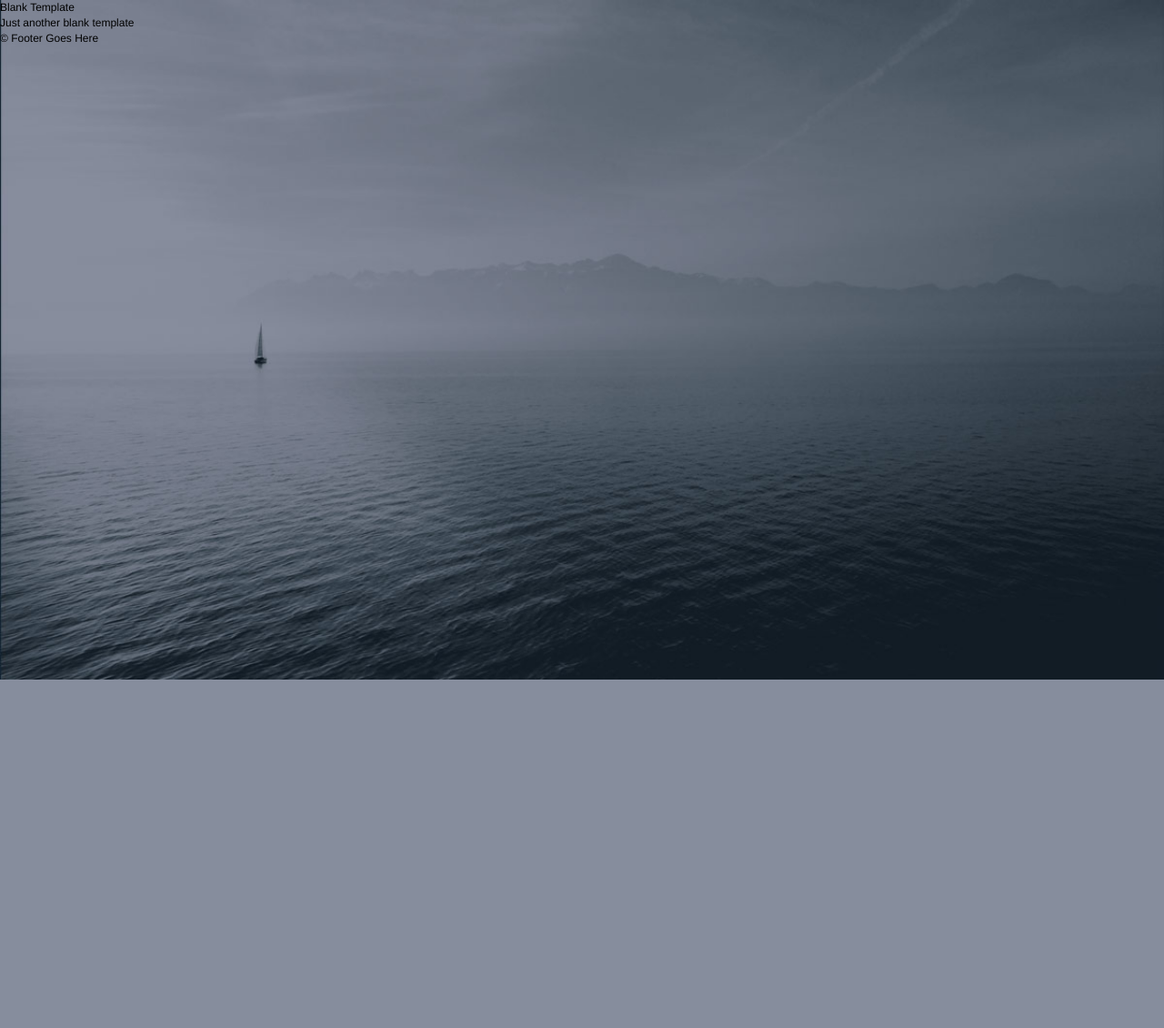
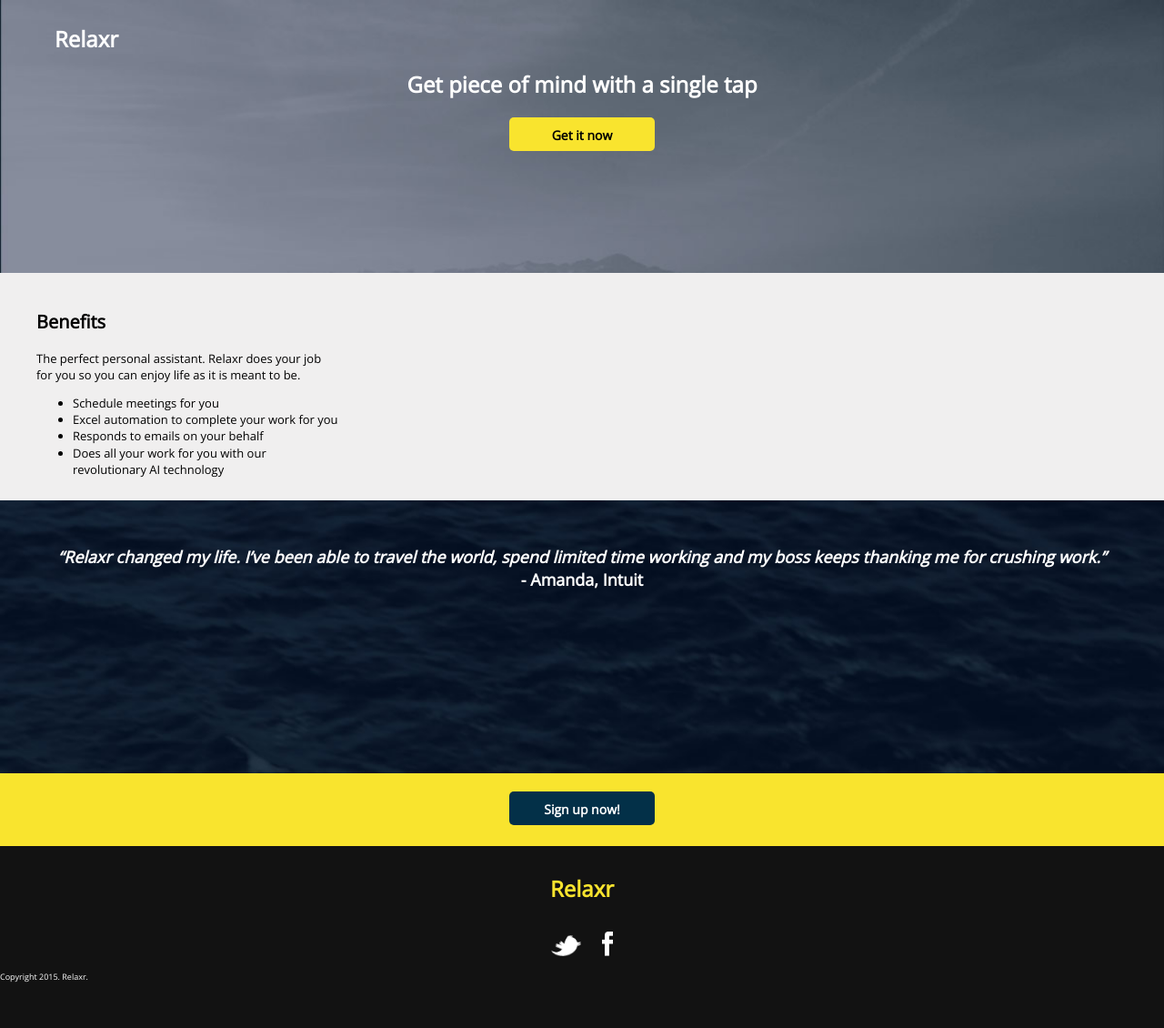
Before and after one commit to PariBilimoria/ga-fewd-19-assignment-2, a plain HTML site: page starter-code/index.html in a window 1280 px wide. Shown: the whole page at 91% size. Before the commit the page ends 800 px from the top, so only its background shows below. Drawn offline with nearby package versions, Linux system fonts and the light colour scheme.

Commit message:
second commit

```diff
--- a/starter-code/css/style.css
+++ b/starter-code/css/style.css
@@ -10,14 +10,21 @@ Developer @GA in NYC
 /* SETUP
 /*******************************************/
 
+
 /* Box Model Hack */
+
 * {
-     -moz-box-sizing: border-box; /* Firexfox */
-     -webkit-box-sizing: border-box; /* Safari/Chrome/iOS/Android */
-     box-sizing: border-box; /* IE */
+    -moz-box-sizing: border-box;
+    /* Firexfox */
+    -webkit-box-sizing: border-box;
+    /* Safari/Chrome/iOS/Android */
+    box-sizing: border-box;
+    /* IE */
 }
 
+
 /* Clear fix hack */
+
 .clearfix:after {
     content: ".";
     display: block;
@@ -33,13 +40,16 @@ Developer @GA in NYC
 
 .alignright {
     float: right;
-  padding: 0 0 10px 10px; /* note the padding around a right floated image */
+    padding: 0 0 10px 10px;
+    /* note the padding around a right floated image */
 }
 
 .alignleft {
     float: left;
-  padding: 0 10px 10px 0; /* note the padding around a left floated image */
+    padding: 0 10px 10px 0;
+    /* note the padding around a left floated image */
 }
+
 
 /******************************************
 /* BASE STYLES
@@ -49,9 +59,7 @@ body {
     color: #000;
     font-size: 12px;
     line-height: 1.4;
-     font-family: Helvetica, Arial, sans-serif;
-     background: url(../images/header_bg.jpg) no-repeat center top rgb(134,141,157);
-      background-size: cover;
+    font-family: 'Open Sans', sans-serif;
 }
 
 
@@ -59,21 +67,199 @@ body {
 /* LAYOUT
 /*******************************************/
 
+
 /* Center the container */
-#container {
-  width: 100%;
-  margin: auto;
-  height: 500px;
+
+html {
+    box-sizing: border-box;
+}
+
+*,
+*:before,
+*:after {
+    box-sizing: inherit;
+}
+
+header {
+    height: 300px;
+    background: url(../images/header_bg.jpg) no-repeat center top rgb(134, 141, 157);
+    background-size: cover;
+    padding: 60px;
+    padding-top: 10px;
+}
+
+.button1 {
+    color: black;
+    text-decoration: none;
+    font-size: 14px;
+    font-weight: bolder;
+    border: 1px;
+    border-radius: 5px;
+    background: #f9e42e;
+    height: 37px;
+    width: 160px;
+    padding: 10px;
+    text-align: center;
+    display: block;
+}
+
+header a {
+    margin: 0 auto;
 
 }
 
-header {
+.container2 {
+    height: 250px;
+    background-color: #f0efef;
+    padding: 40px;
+}
+
+.container3 {
+    height: 300px;
+    background: url(../images/testimonial_bg.jpg) no-repeat center top rgb(134, 141, 157);
+    background-size: cover;
+}
+
+.container4 {
+    height: 80px;
+    background-color: #f9e42e;
+    padding: 20px;
 
 }
 
-footer {
+.container4 a {
+    margin: 0 auto;
 
 }
+
+.button2 {
+    color: white;
+    text-decoration: none;
+    font-size: 14px;
+    font-weight: bolder;
+    border: 1px;
+    border-radius: 5px;
+    background: #033048;
+    height: 37px;
+    width: 160px;
+    padding: 10px;
+    text-align: center;
+    display: block;
+    margin: 2px;
+}
+
+
+footer {
+    background: #121212;
+    height: 200px;
+    clear: both;
+    margin-top: 0px;
+    margin:
+}
+
+h1 {
+    font-size: 24px;
+    color: white;
+    font-weight: bolder;
+}
+
+h2 {
+    font-size: 24px;
+    margin-top: 0;
+    font-weight: bold;
+}
+
+.gpom {
+    color: white;
+    text-align: center;
+}
+
+.benefits {
+    font-size: 20px;
+    color: black;
+    text-align: left;
+}
+
+
+p {
+    font-size: 13px;
+    color: white;
+    margin-top: 0;
+    font-weight: lighter;
+}
+
+.benefitsp {
+    color: black;
+}
+
+.quote {
+    text-align: center;
+    padding: 50px;
+    font-size: 18px;
+    font-style: italic;
+    font-weight: bold;
+}
+
+.footertxt {
+    font-size: 13px;
+    font-family: Open Sans;
+    color: white;
+}
+
+img {
+    margin: 10px;
+    display: inline;
+    position: static;
+    top: 10px;
+    left: 500px;
+}
+
+.twitter {
+    height: 23px;
+    width: 33px;
+}
+
+.facebook {
+    height: 27px;
+    width: 12px;
+}
+
+
+.footer {
+    color: white;
+    text-align: center;
+    padding-top: 30px;
+    color: #f9e42e;
+    font-weight: bolder;
+
+
+}
+
+li {
+    list-style: disc;
+    font-weight: lighter;
+    font-size: 13px;
+}
+
+nav {
+    text-align: center;
+}
+
+small {
+    text-align: center;
+    color: white;
+    font-size: 9px;
+}
+
+.container {
+    margin: 0 auto;
+    width: 100%;
+}
+
+strong {
+    font-style: normal;
+}
+
 
 /******************************************
 /* ADDITIONAL STYLES
--- a/starter-code/index.html
+++ b/starter-code/index.html
@@ -1,26 +1,66 @@
 <!DOCTYPE html>
 <html lang="en">
+
 <head>
     <meta charset="utf-8">
     <meta name="description" content="Your description goes here">
     <meta name="keywords" content="one, two, three">
 
-		<title>Blank Template</title>
+    <title>Rexalr</title>
+    <link href='https://fonts.googleapis.com/css?family=Open+Sans' rel='stylesheet' type='text/css'>
 
     <!-- external CSS link -->
     <link rel="stylesheet" href="css/reset.css">
+    <link rel="stylesheet" href="css/normalize.css">
     <link rel="stylesheet" href="css/style.css">
 
 </head>
+
 <body>
-		<div id="container">
+    <div class="container1">
         <header>
-				<h1>Blank Template</h1>
-				<h2>Just another blank template</h2>
+            <h1>Relaxr</h1>
+            <h2 class="gpom">Get piece of mind with a single tap</h2>
+            <div>
+                <a class="button1" href="www.getitnow.com">Get it now</a>
+            </div>
         </header>
+    </div>
+
+    <div class="container2">
+        <h2 class="benefits">Benefits</h2>
+        <p class="benefitsp">The perfect personal assistant. Relaxr does your job
+            <br>for you so you can enjoy life as it is meant to be.</p>
+        <ul>
+            <li>Schedule meetings for you</li>
+            <li>Excel automation to complete your work for you</li>
+            <li>Responds to emails on your behalf</li>
+            <li>Does all your work for you with our <br>revolutionary AI technology</li>
+        </ul>
+    </div>
+
+    <div class="container3">
+        <p class="quote">“Relaxr changed my life. I’ve been able to travel the world, spend limited time working and my boss keeps thanking me for crushing work.” </br>
+            <strong>- Amanda, Intuit</strong></p>
+
+    </div>
+
+    <div class="container4">
+
+        <a class="button2" href="www.signupnow">Sign up now!</a>
+
+    </div>
+
     <footer>
-				&copy; Footer Goes Here
+        <h2 class="footer">Relaxr</h2>
+        <nav>
+            <a href="www.twitter.com"><img src="images/twitter.png" alt="Twitter" class="twitter"></a>
+            <a href="www.facebook.com"><img src="images/facebook.png" alt="Facebook" class="facebook"></a>
+        </nav>
+        <small>Copyright 2015. Relaxr.</small>
     </footer>
-		</div><!-- #container -->
+    </div>
+    <!-- #container -->
 </body>
+
 </html>
```
Lines whose indentation alone changed are shown as unchanged.
